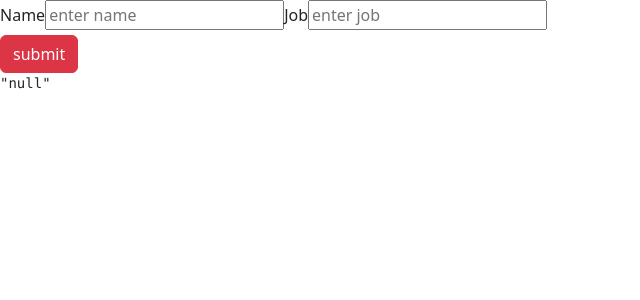
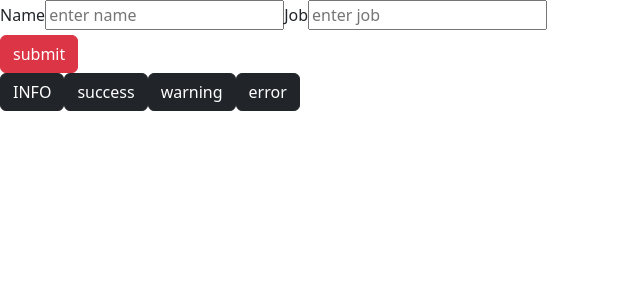
Before and after one commit to apurva313/College-Dashboard, a React (Create React App) app in the folder client/: page /tr in a window 1280 px wide. Shown: the top 300 px of the page, without its empty margins (0-640 px from the left). Built offline with nearby package versions, Linux system fonts and the light colour scheme.

Commit message:
Update App.js and Transport.js

```diff
--- a/client/src/App.js
+++ b/client/src/App.js
@@ -7,6 +7,7 @@ import Home from './component/pages/Home';
 import Teacher from './component/pages/Teacher';
 import Staff from './component/pages/Staff';
 import Transport from './component/pages/Transport';
+import 'react-toastify/dist/ReactToastify.css'
 
 
 function App() {
--- a/client/src/component/pages/Transport.js
+++ b/client/src/component/pages/Transport.js
@@ -1,13 +1,12 @@
 import React, { useState } from 'react'
 import axios from "axios";
-
+import {ToastContainer, toast} from 'react-toastify'
 const Transport = () => {
     const [name, setName] = useState('');
     const [job, setJob] = useState('');
     const [loading, setLoading] = useState(false);
     const [isError, setIsError] = useState(false);
-    const [data, setData] = useState('null');
-
+    const [data, setData] = useState(null);
     const sb = () => {
         setLoading(true);
         setIsError(false);
@@ -22,7 +21,13 @@ const Transport = () => {
             setLoading(false);
             setIsError(true);
         });
+
     }
+    const toastInfo = ()=> toast.info('information');
+    const toastSuccess = ()=> toast.success('success');
+    const toastWarn = ()=> toast.warn('warning');
+    const toastError = ()=> toast.error('error');
+
     return <>
         <div>
             <label>Name</label>
@@ -30,23 +35,24 @@ const Transport = () => {
             <label>Job</label>
             <input type='text' id='job' placeholder='enter job' value={job} onChange={e => setJob(e.target.value)} />
         </div>
+        {isError && <p>Error try again</p>}
+        <button type='submit' className='btn btn-danger' onClick={sb} disabled={loading}>
+            {loading ? 'loading...' : 'submit'}
+        </button>
+        {data && <div>
+            <pre>{JSON.stringify(data,null,2)}</pre>
+        </div>}
 
-        {
-            isError && <p>Error try again</p>
-        }
-        <button type='submit' className='btn btn-danger' onClick={sb} disabled={loading}>
-            {
-                loading ? 'loading.....' : 'submit'
-            }
-        </button>
-        {
-            data && <div>
-                <pre>{JSON.stringify(data, null)}</pre>
+        <div>
+            <button className='btn btn-dark' onClick={toastInfo}>INFO</button>
+            <button className='btn btn-dark' onClick={toastSuccess}>success</button>
+            <button className='btn btn-dark' onClick={toastWarn}>warning</button>
+            <button className='btn btn-dark' onClick={toastError}>error</button>
 
-            </div>
-        }
+            <ToastContainer position='bottom-right'autoClose={5000} closeButton/>
+        </div>
+    </>
 
-    </>
 }
 
 export default Transport
```
